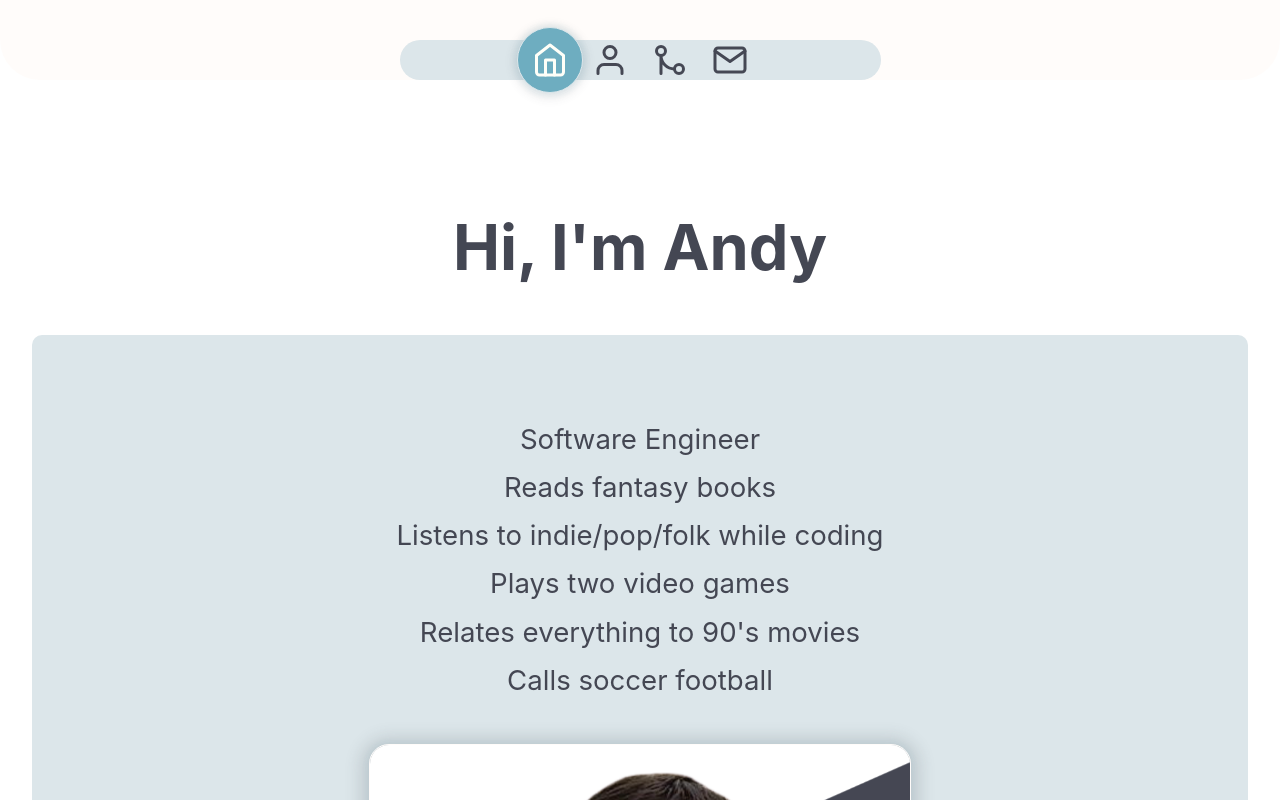
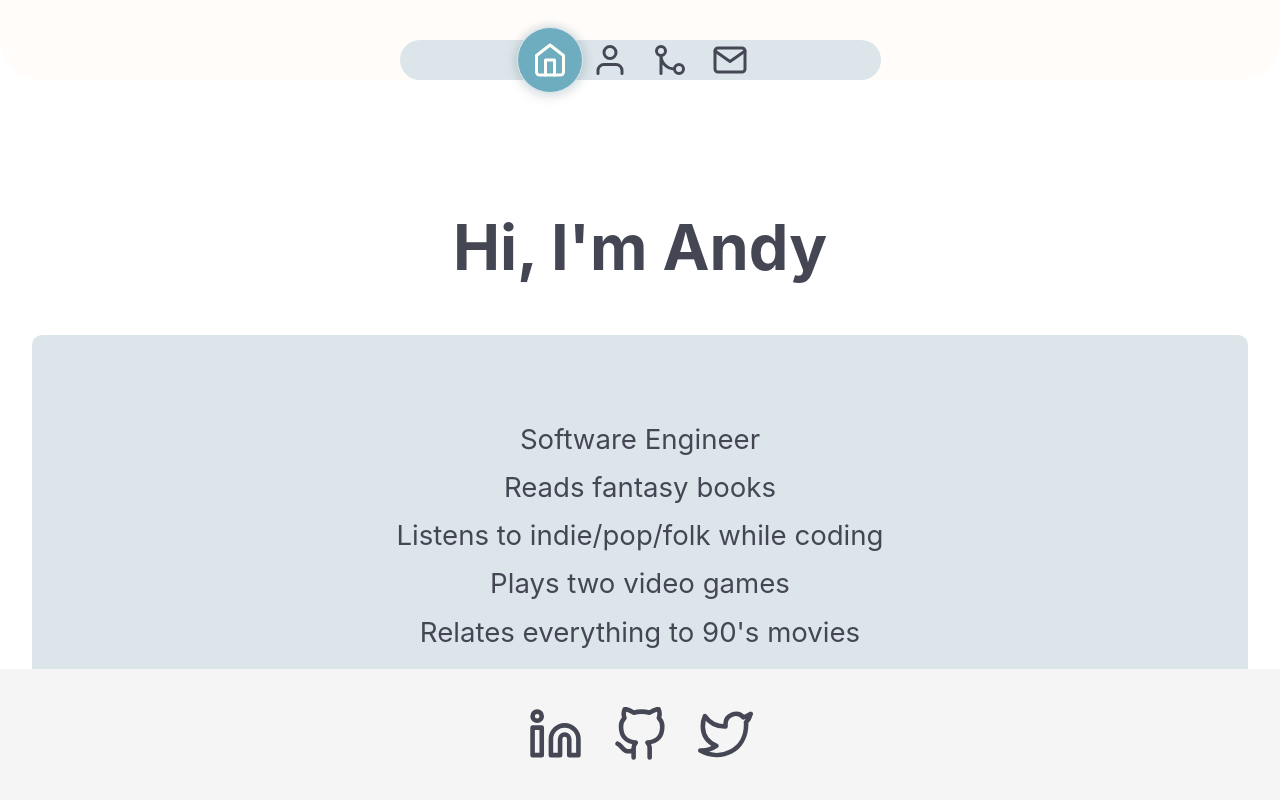
Before and after one commit to andrew-oyanguren/typescript-portfolio, a React (Vite) app: page / in a window 1280 px wide. Shown: the top 800 px of the page. Built offline with nearby package versions, Linux system fonts and the light colour scheme.

Commit message:
Added footer position sticky on large devices

```diff
--- a/src/components/Footer/Footer.module.css
+++ b/src/components/Footer/Footer.module.css
@@ -36,6 +36,8 @@
 @media (min-width: 768px) {
   .Footer {
     padding: var(--spacing-medium) 0;
+    position: sticky;
+    bottom: 0;
   }
 
   .socialsList li img {
```
